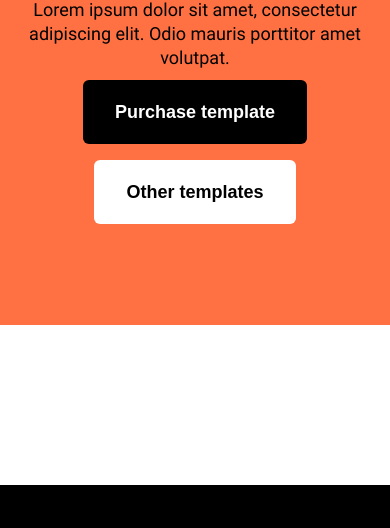
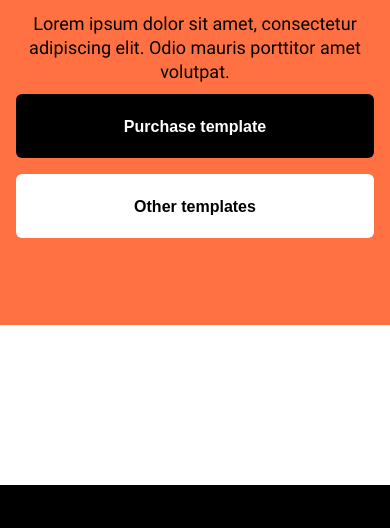
Before and after one commit to Tim-ShibaInu/blanko, a plain HTML site: page index.html in a window 390 px wide. Shown: the part 316-844 px from the top of the page. Drawn offline with Linux system fonts and the light colour scheme.

Commit message:
Screen adaptive buttons

```diff
--- a/index.html
+++ b/index.html
@@ -42,7 +42,7 @@
       </button>
     </header>
     <section class="cover section__theme-terracotta">
-      <div class="cover__text-section">
+      <div class="cover__info-section">
         <h1 class="cover__title">Blanko template</h1>
         <p>Lorem ipsum dolor sit amet, consectetur adipiscing elit. Odio mauris porttitor amet volutpat.</p>
         <ul class="cover__button-list">
@@ -57,7 +57,9 @@
       <img src="Images/main-page__background-image.png" alt="" class="cover__image">
     </section>
     <section class="profits section__theme-white">
+      <ul>
 
+      </ul>
     </section>
   </body>
 </html>
--- a/styles/style.css
+++ b/styles/style.css
@@ -100,7 +100,7 @@
   bottom: 0;
 }
 
-.cover__text-section {
+.cover__info-section {
   position: relative;
   z-index: 2;
   display: flex;
@@ -111,6 +111,7 @@
   justify-content: center;
   max-width: 587px;
   height: 100%;
+  padding: 0 16px;
   background-color: #FF7143;
   font-size: 18px;
 }
@@ -118,6 +119,7 @@
 .cover__title {
   font-size: 72px;
   line-height: 72px;
+  margin-bottom: 27px;
 }
 
 /* * Cover button list START*/
@@ -204,19 +206,6 @@
 /* Image loading failed END */
 
 /* Media START */
-@media (max-width: 1525px) {
-  .cover {
-    padding: 0;
-  }
-  .cover__text-section {
-    margin: auto;
-  }
-
-  .cover__image {
-    display: none;
-  }
-}
-
 @media (max-width: 1200px) {
   .header {
     width: unset;
@@ -235,4 +224,35 @@
     display: none;
   }
 }
+
+@media (max-width: 1525px) {
+  .cover {
+    padding: 0;
+  }
+  .cover__info-section {
+    margin: auto;
+  }
+
+  .cover__image {
+    display: none;
+  }
+}
+
+@media (max-width: 465px) {
+  .cover__button-list__item {
+    width: 100%;
+  }
+
+  .cover__button-list__button {
+    font-size: 16px;
+  }
+}
+
+@media (max-width: 325px) {
+  .cover__title {
+    font-size: 48px;
+    line-height: normal;
+    margin-bottom: 16px;
+  }
+}
 /* Media END */
```
